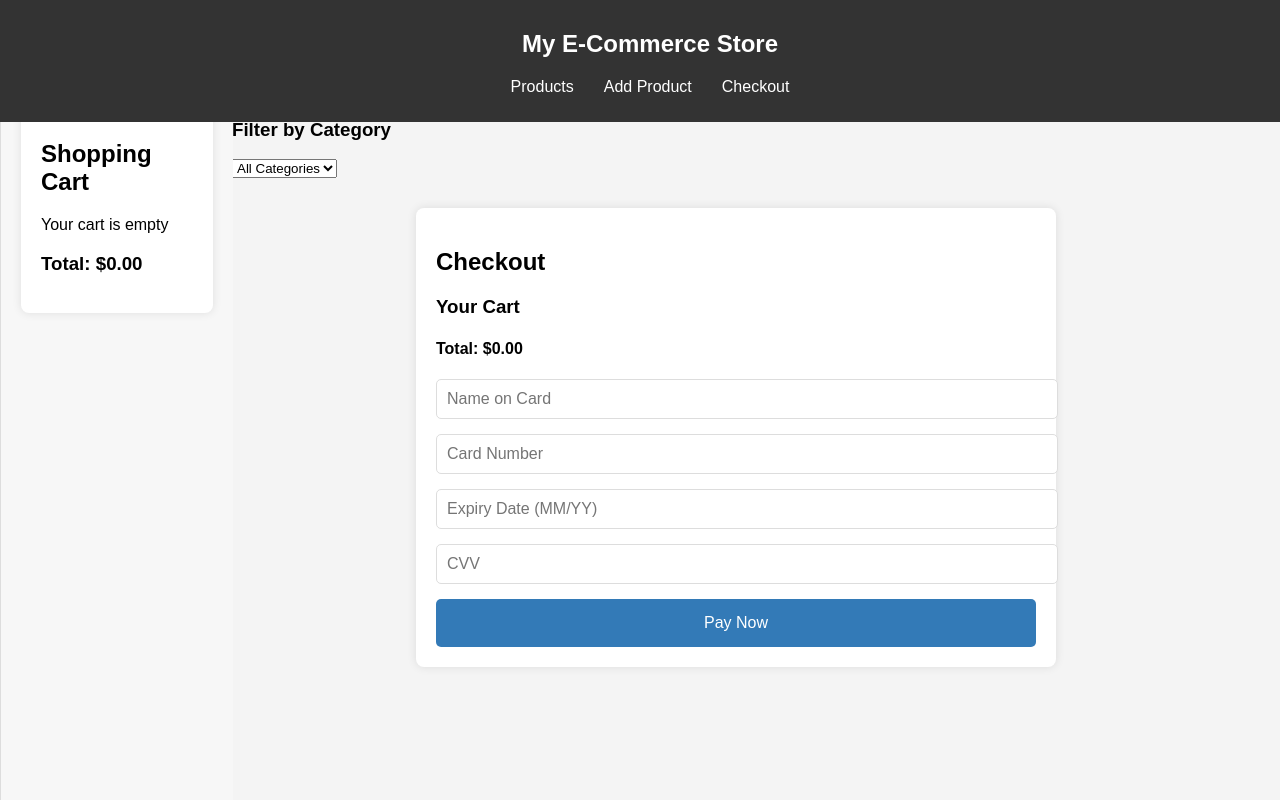
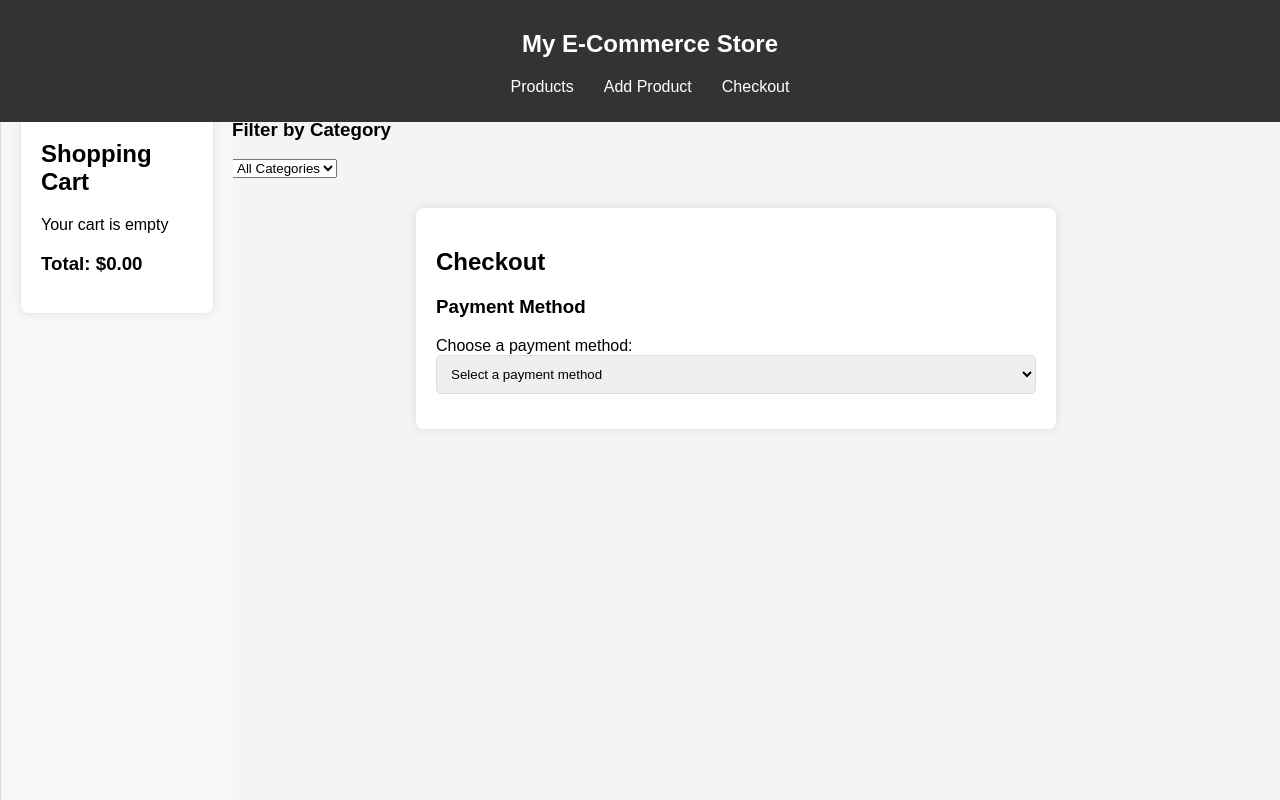
Before and after one commit to kouragita/end-of-phase2-project, a React (Vite) app: page /checkout in a window 1280 px wide. Built offline with nearby package versions, Linux system fonts and the light colour scheme; data requests are answered from the project's data file.

Commit message:
modifications

```diff
--- a/src/components/Cart.jsx
+++ b/src/components/Cart.jsx
@@ -34,7 +34,7 @@ const Cart = ({ cartItems, removeFromCart }) => {
       textAlign: 'center',         // Center text alignment
       textDecoration: 'none',      // No underline on text
       transition: 'background-color 0.3s ease' // Smooth transition on hover
-    }}>Proceed to Checkout</button>
+    }}>Pay Now</button>
         </Link>
       )}
     </div>
--- a/src/components/Checkout.jsx
+++ b/src/components/Checkout.jsx
@@ -1,33 +1,55 @@
-import React from 'react';
+import React, { useState } from 'react';
 import { useOutletContext } from 'react-router-dom';
 
 const Checkout = () => {
   const { cartItems } = useOutletContext(); // Access cartItems from Outlet context
+  const [paymentMethod, setPaymentMethod] = useState(''); // Track selected payment method
+  const [phoneNumber, setPhoneNumber] = useState(''); // Track phone number for mobile payment
+  const [showForm, setShowForm] = useState(false); // Track whether to show the payment method form
 
   const handleSubmit = (e) => {
     e.preventDefault();
-    // Simulate payment process
-    alert('Payment successful! (This is a demo)');
+
+    if (paymentMethod === 'card') {
+      // Simulate card payment process
+      alert('Payment successful with card! (This is a demo)');
+    } else if (paymentMethod === 'mobile') {
+      // Simulate mobile payment process
+      if (phoneNumber) {
+        alert(`A prompt has been sent to your phone number ${phoneNumber}. Please enter your PIN to complete the payment.`);
+      } else {
+        alert('Please enter a valid phone number.');
+      }
+    }
     // You can handle further payment processing here
+  };
+
+  const handlePaymentMethodChange = (e) => {
+    setPaymentMethod(e.target.value);
+    setShowForm(true);
   };
 
   return (
     <div className="checkout-form">
       <h2>Checkout</h2>
-      <div className="cart-summary">
-        <h3>Your Cart</h3>
-        <ul>
-          {cartItems.map((item, index) => (
-            <li key={index}>
-              {item.name} - ${item.price}
-            </li>
-          ))}
-        </ul>
-        <h4>
-          Total: ${cartItems.reduce((total, item) => total + parseFloat(item.price), 0).toFixed(2)}
-        </h4>
-      </div>
       <form onSubmit={handleSubmit}>
+        <h3>Payment Method</h3>
+        <label htmlFor="paymentMethod">Choose a payment method:</label>
+        <select
+          id="paymentMethod"
+          name="paymentMethod"
+          value={paymentMethod}
+          onChange={handlePaymentMethodChange}
+          required
+        >
+          <option value="">Select a payment method</option>
+          <option value="card">Credit/Debit Card</option>
+          <option value="mobile">Mobile Pay</option>
+        </select>
+
+        {showForm && (
+          paymentMethod === 'card' ? (
+            <>
               <input
                 type="text"
                 name="name"
@@ -52,7 +74,32 @@ const Checkout = () => {
                 placeholder="CVV"
                 required
               />
+            </>
+          ) : (
+            paymentMethod === 'mobile' && (
+              <>
+                <input
+                  type="text"
+                  name="name"
+                  placeholder="Name"
+                  required
+                />
+                <input
+                  type="tel"
+                  name="phoneNumber"
+                  placeholder="Enter Mobile Number"
+                  value={phoneNumber}
+                  onChange={(e) => setPhoneNumber(e.target.value)}
+                  required
+                />
+              </>
+            )
+          )
+        )}
+
+        {showForm && (
           <button type="submit">Pay Now</button>
+        )}
       </form>
     </div>
   );
```
Lines whose indentation alone changed are shown as unchanged.
